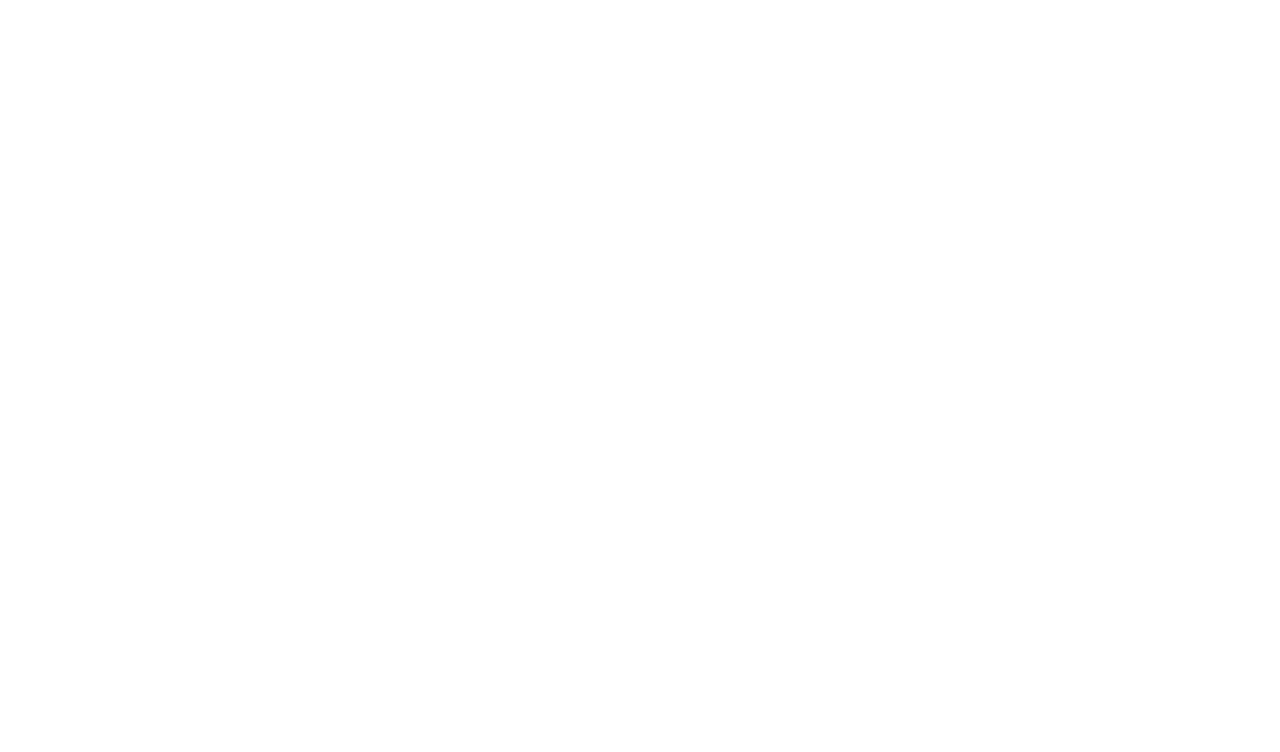
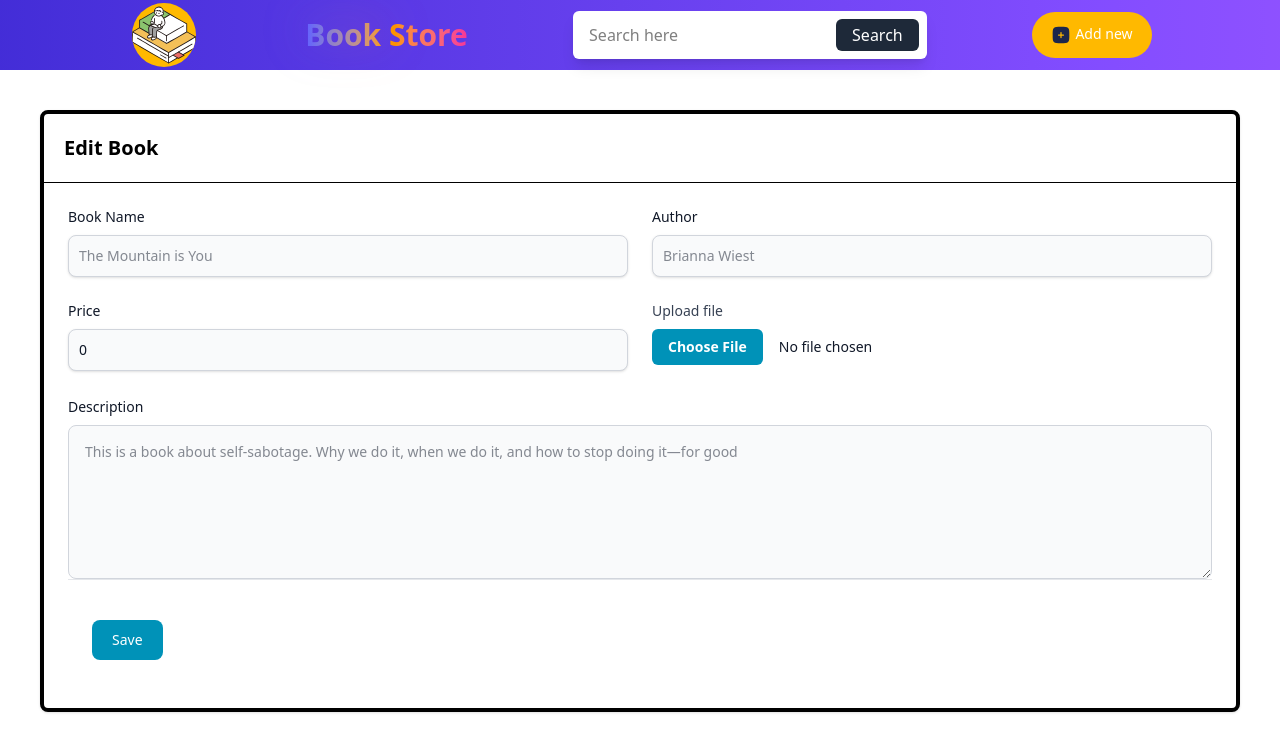
Before and after one commit to sunilkarky/PostgresCrud, a React (Vite) app in the folder frontend/: page /update-page/1 in a window 1280 px wide. Before the commit this address had no page. Shown: the top 752 px of the page. Built offline with nearby package versions, Linux system fonts and the light colour scheme; no server answers.

Commit message:
added edit and search functionality

```diff
--- a/frontend/src/App.jsx
+++ b/frontend/src/App.jsx
@@ -15,7 +15,7 @@
 
           <Route path="/create-page" element={<CreatePage />} />
           <Route path="/single-page/:id" element={<SinglePage />} />
-          <Route path="/update-page" element={<UpdatePage />} />
+          <Route path="/update-page/:id" element={<UpdatePage />} />
         </Routes>
       </BrowserRouter>
     </>
--- a/frontend/src/components/Card.jsx
+++ b/frontend/src/components/Card.jsx
@@ -14,6 +14,7 @@
                           <Link to={`/single-page/${book.id}`}>
 
             <img
+            loading="lazy"
               className="w-[50vh] h-[40vh] object-cover mx-auto mt-4 rounded"
               src={book.bookImage}
               alt="Book Cover"
--- a/frontend/src/components/Navbar.jsx
+++ b/frontend/src/components/Navbar.jsx
@@ -1,35 +1,45 @@
-
 import { Link } from 'react-router-dom'
 
-
-const Navbar = () => {
+const Navbar = ({ searchTerm, setSearchTerm, handleSearch ,onSearchInputChange}) => {
   return (
-
     <nav className="h-[70px] relative w-full px-6 md:px-16 lg:px-24 xl:px-32 flex items-center justify-between z-30 bg-gradient-to-r from-indigo-700 to-violet-500 transition-all">
       <Link to="/">
-      <img className="w-10 sm:w-16 sm:h-16 rounded-full object-cover bg-amber-400 mx-1" src="/book.svg" alt="User Avatar" />
+        <img loading="lazy" className="w-10 sm:w-16 sm:h-16 rounded-full object-cover bg-amber-400 mx-1" src="/book.svg" alt="User Avatar" />
       </Link>
- <div className="  flex  items-center justify-center ">
-  <span className=" absolute mx-auto py-4 flex border w-fit bg-gradient-to-r blur-xl from-indigo-500 via-amber-500 to-pink-500 bg-clip-text  box-content  text-transparent text-center select-none">
+      <div className="flex">
+        <span className="absolute mx-auto py-4 flex border w-fit bg-gradient-to-r blur-xl from-indigo-500 via-amber-500 to-pink-500 bg-clip-text box-content text-transparent text-center select-none">
           Book Store
         </span>
         <h1 className="relative top-0 w-fit h-auto py-4 justify-center flex bg-gradient-to-r items-center from-indigo-500 via-amber-500 to-pink-500 bg-clip-text text-3xl font-bold text-transparent text-center select-auto">
           Book Store
         </h1>
       </div>
+      <form id="search-bar" className="w-fit bg-white rounded-md shadow-lg z-10" onSubmit={handleSearch}>
+        <div className="flex items-center justify-center p-2">
+          <input
+  type="text"
+  placeholder="Search here"
+  value={searchTerm}
+  onChange={onSearchInputChange}
+  className="w-full rounded-md px-2 py-1 focus:outline-none focus:ring-2 focus:ring-gray-600 focus:border-transparent"
+/>
+          <button
+            type="submit"
+            className="bg-gray-800 text-white rounded-md px-4 py-1 ml-2 hover:bg-gray-700 focus:outline-none focus:ring-2 focus:ring-gray-600 focus:ring-opacity-50"
+          >
+            Search
+          </button>
+        </div>
+      </form>
+      <div className='hidden md:flex'>
         <Link to="/create-page">
-                   <button type="button" className="w-30 py-3 cursor-pointer active:scale-95 transition text-sm text-white bg-amber-400 rounded-full  flex items-center justify-center gap-1">
-                       <img className="w-5 h-5" src="/add.svg" alt="plus icon" />
+          <button type="button" className="w-30 py-3 cursor-pointer active:scale-95 transition text-sm text-white bg-amber-400 rounded-full flex items-center justify-center gap-1">
+            <img  loading="lazy" className="w-5 h-5" src="/add.svg" alt="plus icon" />
             <p className="mb-0.5">Add new</p>
           </button>
         </Link>
-
-
-
+      </div>
     </nav>
-
-
-
   )
 }
 
--- a/frontend/src/pages/CreatePage.jsx
+++ b/frontend/src/pages/CreatePage.jsx
@@ -1,26 +1,72 @@
 import React, { useState } from 'react'
 import Navbar from '../components/Navbar'
+import axios from 'axios'
+import { useNavigate } from 'react-router-dom'
+
 
 const CreatePage = () => {
+  const navigate=useNavigate()
 
   const [bookData,setBookData]=useState({
     bookName:"",
     bookAuthor:"",
     bookPrice:"",
     bookGenre:"",
+    bookImage:""
   })
+
+  const handleChange =(event)=>{
+    let name=event.target.name
+    let value=event.target.value
+    let {type,files}=event.target
+
+    // setBookData({
+    //   ...bookData,
+    //   [name]:value
+    // })
+  //  console.log(bookData)
+
+   if (type === "file") {
+      setBookData({
+        ...bookData,
+        [name]: files[0]
+      })
+    } else {
+      setBookData({
+        ...bookData,
+        [name]: value
+      })
+    }
+  }
+  // const addBook=async(e)=>{
+  //   e.preventDefault()
+  //   console.log("call")
+  //   ret
+  //    const response=await axios.post('http://localhost:3000/api/books',bookData)
+  //   }
   console.log(bookData)
 
-  const handleChange =(event)=>{
-    // let name=event.target.name
-    // let value=event.target.value
+  const addBook = async (e) => {
+    e.preventDefault()
+    const formData = new FormData()
+    formData.append("bookName", bookData.bookName)
+    formData.append("bookAuthor", bookData.bookAuthor)
+    formData.append("bookPrice", bookData.bookPrice)
+    formData.append("bookGenre", bookData.bookGenre)
+    formData.append("bookImage", bookData.bookImage)
 
-    let {name,value}=event.target
-    setBookData({
-      ...bookData,
-      [name]:value
-    })
+    try {
+      const response = await axios.post('http://localhost:3000/api/books', formData, {
+        headers: {
+          'Content-Type': 'multipart/form-data'
+        }
+      })
+      alert("Book added successfully!")
+      navigate('/')
 
+    } catch (err) {
+      alert("Error: " + (err.response?.data?.message || err.message))
+    }
   }
   return (
     <div>
@@ -32,7 +78,7 @@
           </h3>
         </div>
         <div className="p-6 space-y-6">
-          <form>
+          <form onSubmit={addBook}>
             <div className="grid grid-cols-1 md:grid-cols-2 gap-6">
               <div>
                 <label htmlFor="bookName" className="text-sm font-medium text-gray-900 block mb-2">Book Name</label>
@@ -71,6 +117,11 @@
                   required
                 />
               </div>
+       <div className="text-sm font-medium text-gray-900 block mb-2">
+  <label htmlFor="bookImage" className="mb-1 block text-sm font-medium text-gray-700">Upload file</label>
+  <input onChange={handleChange} name="bookImage" id="bookImage" type="file" className="mt-2 block w-full text-sm file:mr-4 file:rounded-md file:border-0 file:bg-cyan-600 file:py-2 file:px-4 file:text-sm file:font-semibold file:text-white hover:file:bg-amber-400 focus:outline-none disabled:pointer-events-none disabled:opacity-60" />
+</div>
+
               <div className="md:col-span-2">
                 <label htmlFor="bookGenre" className="text-sm font-medium text-gray-900 block mb-2">Description</label>
                 <textarea
@@ -85,7 +136,7 @@
             </div>
             <div className="p-6 border-t border-gray-200 rounded-b">
               <button
-                className="text-white bg-cyan-600 hover:bg-cyan-700 focus:ring-4 focus:ring-cyan-200 font-medium rounded-lg text-sm px-5 py-2.5 text-center mt-4"
+                className="text-white bg-cyan-600 hover:bg-amber-400 focus:ring-4 focus:ring-amber-400 font-medium rounded-lg text-sm px-5 py-2.5 text-center mt-4"
                 type="submit"
               >
                 Save all
--- a/frontend/src/pages/HomePage.jsx
+++ b/frontend/src/pages/HomePage.jsx
@@ -1,66 +1,88 @@
-import React, { useEffect, useState } from 'react'
+import React, { useEffect, useState, useRef } from 'react'
 import Navbar from '../components/Navbar'
-import CardsOther from '../components/CardsOther'
-import axios from "axios"
-import { Link } from 'react-router-dom'
+import axios from 'axios'
 import Card from '../components/Card'
+// ...other imports...
 
 const HomePage = () => {
   const [books, setBooks] = useState([])
+  const [searchTerm, setSearchTerm] = useState("");
+  const [allBooks, setAllBooks] = useState([])
+  const availableBooksRef = useRef(null)
+
   const fetchBooks = async () => {
     const response = await axios.get("http://localhost:3000/api/books")
     setBooks(response.data.books)
+     setAllBooks(response.data.books)
   }
+ const handleSearch = (e) => {
+  e.preventDefault();
+  if (!searchTerm.trim()) {
+    setBooks(allBooks);
+    window.scrollTo({ top: 0, behavior: "smooth" }); // Scroll to top (welcome)
+    return;
+  }
+  const filtered = allBooks.filter(book =>
+    book.bookName.toLowerCase().includes(searchTerm.toLowerCase())
+  );
+  setBooks(filtered);
+  // Scroll to results
+  availableBooksRef.current?.scrollIntoView({ behavior: "smooth" });
+};
   useEffect(() => {
     fetchBooks()
   }, [])
 
+  // Scroll handler
+  const handleGetStarted = () => {
+    availableBooksRef.current?.scrollIntoView({ behavior: "smooth" })
+  }
+
   return (
     <div>
-      <Navbar />
+      <Navbar
+  searchTerm={searchTerm}
+  setSearchTerm={setSearchTerm}
+  handleSearch={handleSearch}
+  onSearchInputChange={e => {
+    setSearchTerm(e.target.value);
+    if (e.target.value === "") {
+      setBooks(allBooks);
+      window.scrollTo({ top: 0, behavior: "smooth" });
+    }
+  }}
+/>
       <div className="relative bg-gradient-to-r from-violet-700 to-indigo-500 h-screen text-white overflow-hidden">
         <div className="absolute inset-0">
-  <img src="./bg.jpg" alt="Background Image" className="object-cover object-center w-full h-full" />
+          <img loading="lazy" src="./bg.jpg" alt="Background Image" className="object-cover object-center w-full h-full" />
           <div className="absolute inset-0 bg-black opacity-50" />
         </div>
-
-
         <div className="relative z-10 flex flex-col justify-center items-center h-full text-center">
           <h1 className="text-5xl font-bold leading-tight mb-4">Welcome to Our Book Store</h1>
           <p className="text-lg text-gray-300 mb-8">Discover amazing Books and Articles that await you.</p>
-  <Link to="/" className="bg-amber-400 text-gray-900 hover:bg-yellow-300 py-2 px-6 rounded-full text-lg font-semibold transition duration-300 ease-in-out transform hover:scale-105 hover:shadow-lg">Get Started</Link>
+          <button
+            onClick={handleGetStarted}
+            className="bg-amber-400 text-gray-900 hover:bg-yellow-300 py-2 px-6 rounded-full text-lg font-semibold transition duration-300 ease-in-out transform hover:scale-105 hover:shadow-lg"
+          >
+            Get Started
+          </button>
+        </div>
       </div>
 
-</div>
-<div className="max-w-3xl mx-auto text-center mt-16">
+      {/* Available Books Section */}
+      <div ref={availableBooksRef} className="max-w-3xl mx-auto text-center mt-16">
         <h1 className="text-4xl font-bold text-gray-900 leading-tight mb-2 pb-4 relative">
           <span className="bg-clip-text text-transparent bg-gradient-to-r from-purple-500 to-pink-500">Available Books</span>
           <span className="absolute bottom-0 left-0 w-full h-1 bg-gradient-to-r from-purple-500 to-pink-500" />
         </h1>
       </div>
 
-
-
       <div className="w-full flex flex-wrap justify-center p-16 gap-8">
-        {books.map((book)=>{
-          return(
-<>
-
+        {books.map((book) => (
           <Card key={book.id} book={book} />
-</>
-          )
-        })
-      }
-
-
-
+        ))}
       </div>
-
-
-
-
     </div>
-
   )
 }
 
--- a/frontend/src/pages/UpdatePage.jsx
+++ b/frontend/src/pages/UpdatePage.jsx
@@ -1,37 +1,75 @@
-import React, { useState } from 'react'
+import React, { useEffect, useState } from 'react'
 import Navbar from '../components/Navbar'
+import { useParams, useNavigate } from 'react-router-dom'
+import axios from 'axios'
 
 const UpdatePage = () => {
+  const { id } = useParams()
+  const navigate = useNavigate()
+  const [bookName, setBookName] = useState("")
+  const [bookGenre, setBookGenre] = useState("")
+  const [bookAuthor, setBookAuthor] = useState("")
+  const [bookPrice, setBookPrice] = useState(0)
+  const [bookImage, setBookImage] = useState("")
 
-  //first approch problem more state for more input fields not suitable fo rbig project
-  const [bookName,setBookName]=useState("")
-  const [bookGenre,setBookGenre]=useState("")
-  const [bookAuthor,setBookAuthor]=useState("")
-  const [bookPrice,setBookPrice]=useState(0)
+  const previousData = async () => {
+    const response = await axios.get(`http://localhost:3000/api/books/${id}`)
+    const data = response.data.book
+    setBookName(data.bookName)
+    setBookGenre(data.bookGenre)
+    setBookAuthor(data.bookAuthor)
+    setBookPrice(data.bookPrice)
+  }
 
-  //second approach
+  useEffect(() => {
+    previousData();
+  }, []);
 
+  const handleChange = (event) => {
+    const { name, type, value, files } = event.target;
+    if (type === "file") {
+      setBookImage(files[0]);
+    }
+  };
 
-
-
-
+  const editBook = async (e) => {
+    e.preventDefault()
+    const formData = new FormData()
+    formData.append("bookName", bookName)
+    formData.append("bookAuthor", bookAuthor)
+    formData.append("bookPrice", bookPrice)
+    formData.append("bookGenre", bookGenre)
+    formData.append("bookImage", bookImage)
+    try {
+      const response = await axios.patch(`http://localhost:3000/api/books/${id}`, formData, {
+        headers: {
+          'Content-Type': 'multipart/form-data'
+        }
+      })
+      alert("Book Edited successfully!")
+      navigate(`/single-page/${id}`)
+    } catch (err) {
+      alert("Error: " + (err.response?.data?.message || err.message))
+    }
+  }
 
   return (
-      <>
-       <Navbar />
-       <div className="bg-white border border-4 rounded-lg shadow relative m-10">
+    <>
+      <Navbar />
+      <div className="bg-white border border-4 rounded-lg shadow relative m-10">
         <div className="flex items-start justify-between p-5 border-b rounded-t">
           <h3 className="text-xl font-semibold">
-            Add Book
+            Edit Book
           </h3>
         </div>
         <div className="p-6 space-y-6">
-          <form>
+          <form onSubmit={editBook}>
             <div className="grid grid-cols-1 md:grid-cols-2 gap-6">
               <div>
                 <label htmlFor="bookName" className="text-sm font-medium text-gray-900 block mb-2">Book Name</label>
                 <input
-                  onChange={(event)=>{setBookName(event.target.value)}}
+                  onChange={(event) => setBookName(event.target.value)}
+                  value={bookName}
                   type="text"
                   name="bookName"
                   id="bookName"
@@ -40,11 +78,11 @@
                   required
                 />
               </div>
-
               <div>
                 <label htmlFor="bookAuthor" className="text-sm font-medium text-gray-900 block mb-2">Author</label>
                 <input
-                  onChange={(event)=>setBookAuthor(event.target.value)}
+                  onChange={(event) => setBookAuthor(event.target.value)}
+                  value={bookAuthor}
                   type="text"
                   name="bookAuthor"
                   id="bookAuthor"
@@ -56,7 +94,8 @@
               <div>
                 <label htmlFor="bookPrice" className="text-sm font-medium text-gray-900 block mb-2">Price</label>
                 <input
-                  onChange={(e)=>setBookPrice(e.target.value)}
+                  onChange={(e) => setBookPrice(e.target.value)}
+                  value={bookPrice}
                   type="number"
                   name="bookPrice"
                   id="bookPrice"
@@ -65,10 +104,15 @@
                   required
                 />
               </div>
+              <div className="text-sm font-medium text-gray-900 block mb-2">
+                <label htmlFor="bookImage" className="mb-1 block text-sm font-medium text-gray-700">Upload file</label>
+                <input onChange={handleChange} name="bookImage" id="bookImage" type="file" className="mt-2 block w-full text-sm file:mr-4 file:rounded-md file:border-0 file:bg-cyan-600 file:py-2 file:px-4 file:text-sm file:font-semibold file:text-white hover:file:bg-amber-400 focus:outline-none disabled:pointer-events-none disabled:opacity-60" />
+              </div>
               <div className="md:col-span-2">
                 <label htmlFor="bookDescription" className="text-sm font-medium text-gray-900 block mb-2">Description</label>
                 <textarea
-                  onChange={(e)=>setBookGenre(e.target.value)}
+                  onChange={(e) => setBookGenre(e.target.value)}
+                  value={bookGenre}
                   name="bookDescription"
                   id="bookDescription"
                   rows={6}
@@ -82,13 +126,13 @@
                 className="text-white bg-cyan-600 hover:bg-cyan-700 focus:ring-4 focus:ring-cyan-200 font-medium rounded-lg text-sm px-5 py-2.5 text-center mt-4"
                 type="submit"
               >
-                Save all
+                Save
               </button>
             </div>
           </form>
         </div>
       </div>
-        </>
+    </>
   )
 }
 
```
Also changed, not shown: frontend/src/pages/SinglePage.jsx (+5 -3 lines). Lines whose indentation alone changed are shown as unchanged.
